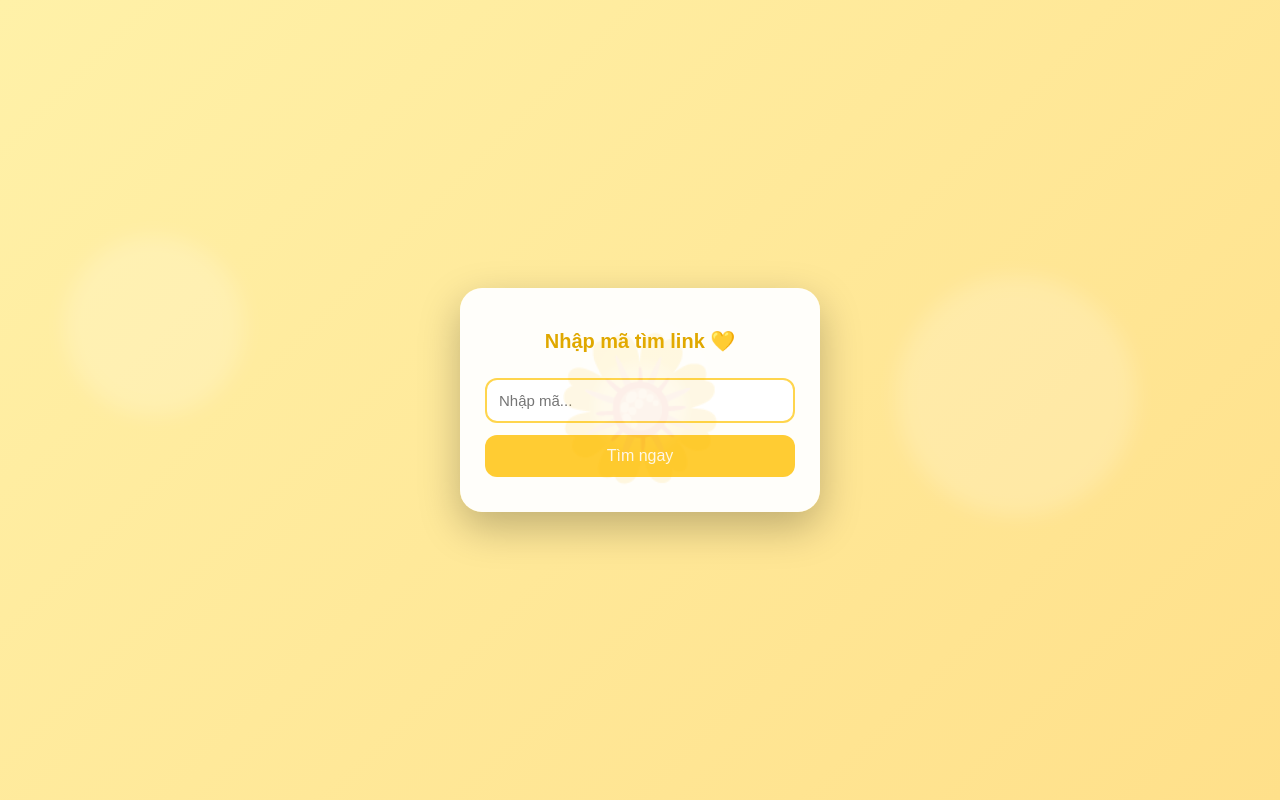
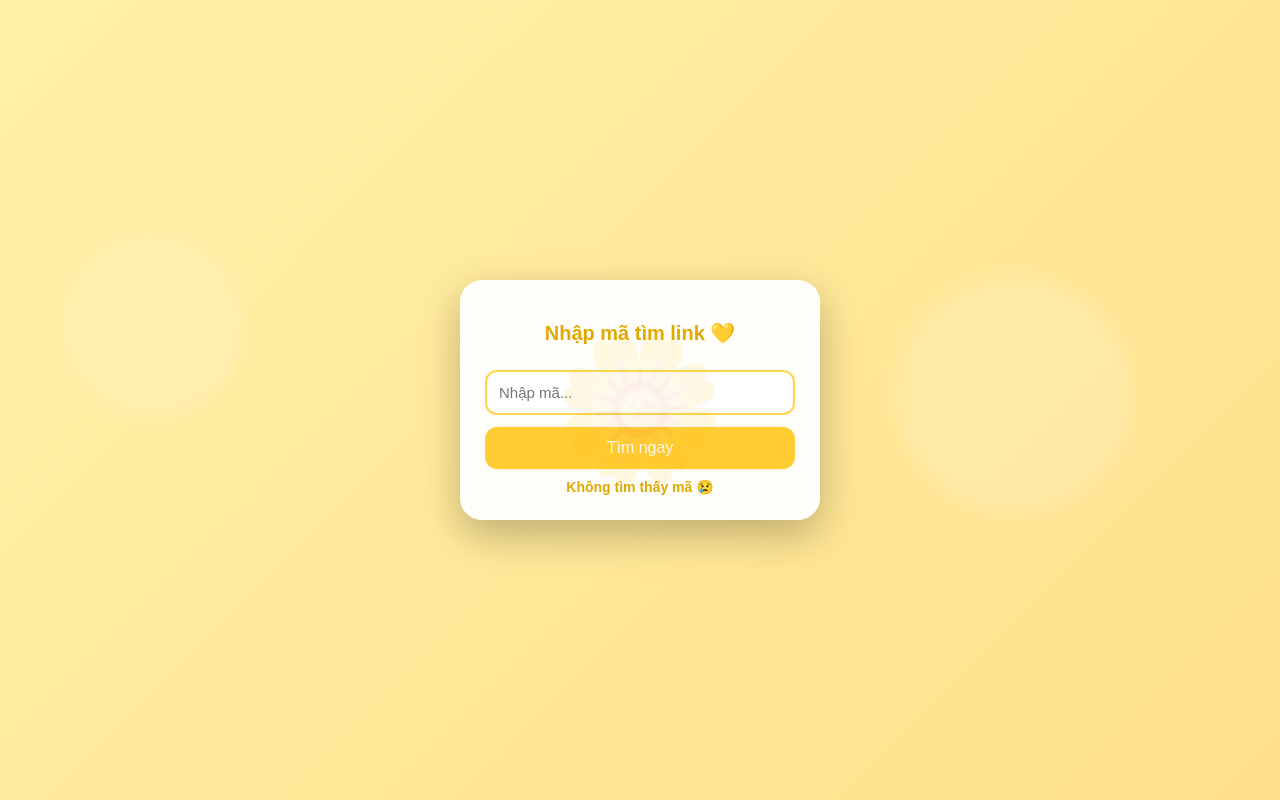
Before and after one commit to linnbtk2474/M-_tiktok, a plain HTML site: page index.html in a window 1280 px wide. Both pictures are taken after a click on the button "Tìm ngay". Drawn offline with Linux system fonts and the light colour scheme.

Commit message:
Update index.html

```diff
--- a/index.html
+++ b/index.html
@@ -149,7 +149,7 @@
 async function search() {
   let code = document.getElementById("code").value.trim();
 
-  let res = await fetch("data.json (1).txt");
+  let res = await fetch("data.json");
   let data = await res.json();
 
   if (data[code]) {
```
